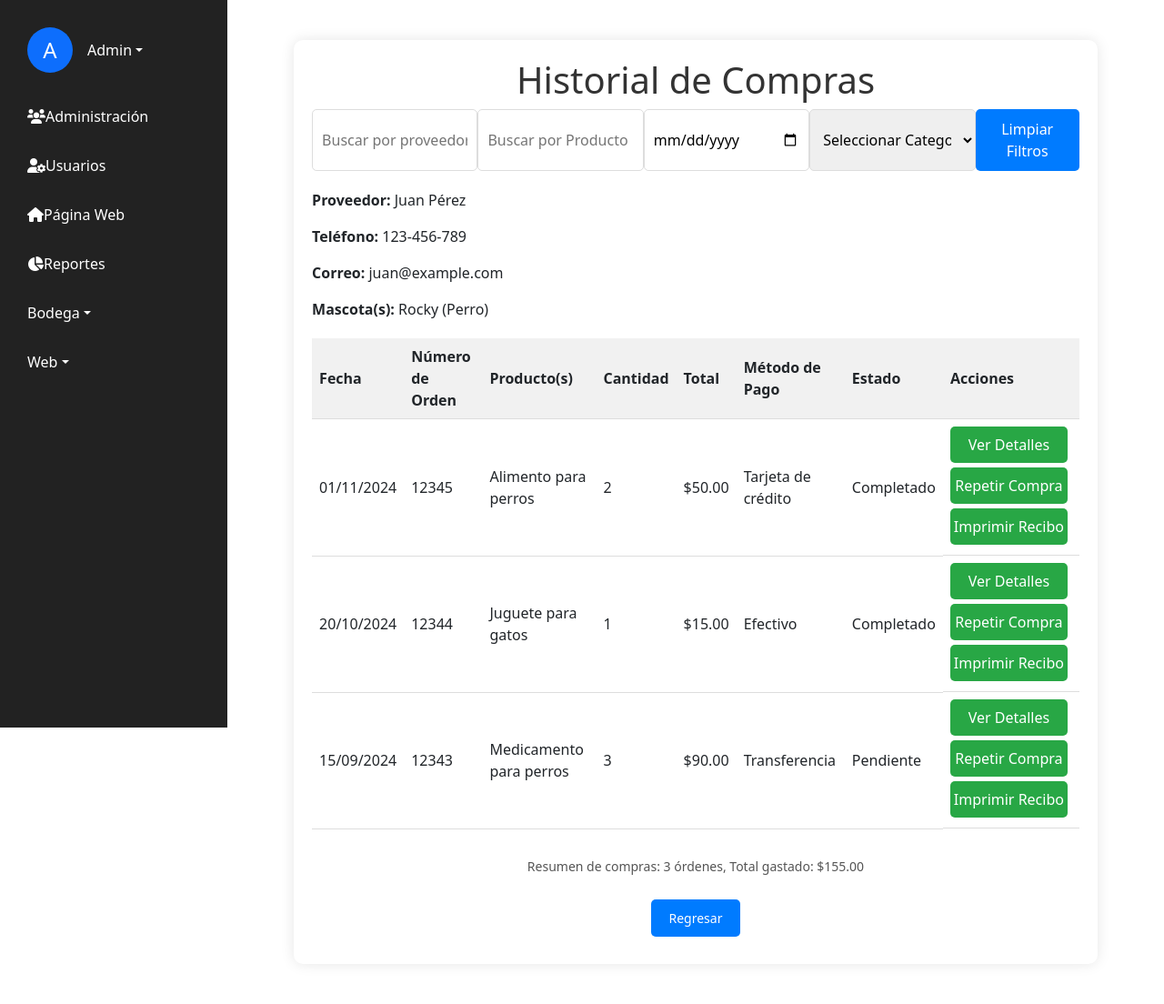
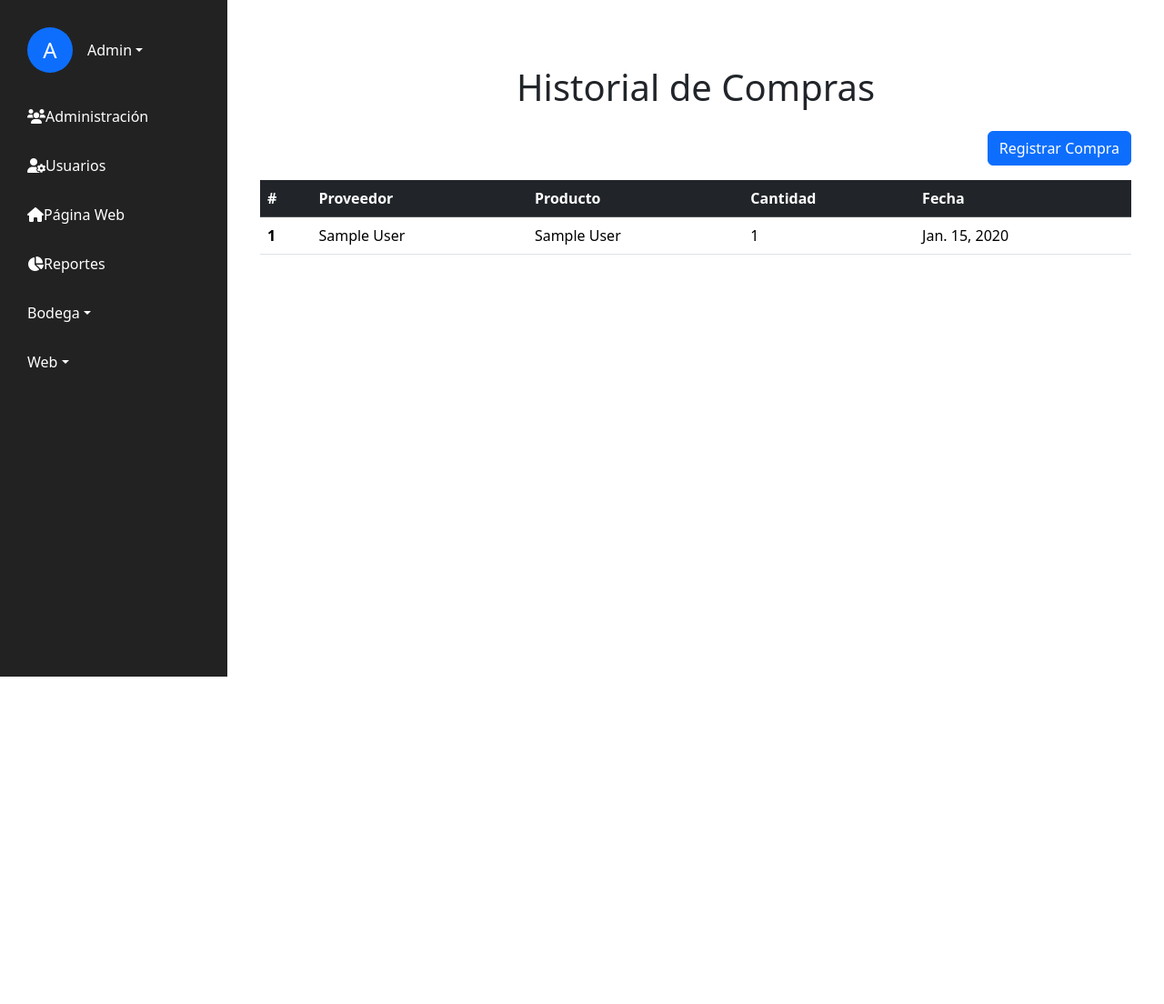
Before and after one commit to NickGV/proyecto-veterinaria, a Django app: page /dashboard_admin/hisCompras/ in a window 1280 px wide. Shown: the part 56-1160 px from the top of the page at 91% size. After the commit the page ends 800 px from the top, so only its background shows below. Run offline with Django 5.2, Linux system fonts and the light colour scheme; tables that the repository leaves empty hold one stand-in row (values such as "Sample post"); parts of the project's set-up code (start-up, migrations or seed data) failed here and were passed over.

Commit message:
featL: add CRUD to proveedores and compras

```diff
--- a/dashboard_admin/templates/hisCompras.html
+++ b/dashboard_admin/templates/hisCompras.html
@@ -1,104 +1,85 @@
 {% extends 'adminDashboard.html' %}
 {% load static %}
 {% block extra_css %}
-<link rel="stylesheet" href="{% static '/css/hisCompras.css' %}">
 {% endblock %}
-{%block content%}
-<div>
-    <div class="container">
-        <h1>Historial de Compras</h1>
+{% block content %}
+<div class="container mt-5">
+    <h1 class="text-center mb-4">Historial de Compras</h1>
 
-        <!-- Filtros de búsqueda -->
-        <div class="search-section">
-            <input type="text" id="search-client" placeholder="Buscar por proveedor" oninput="filterTable()">
-            <input type="text" id="search-product" placeholder="Buscar por Producto" oninput="filterTable()">
-            <input type="date" id="search-date" oninput="filterTable()">
-            <select id="search-category" onchange="filterTable()">
-                <option value="">Seleccionar Categoría</option>
-                <option value="alimentos">Alimentos</option>
-                <option value="medicamentos">Medicamentos</option>
-                <option value="accesorios">Accesorios</option>
-            </select>
-            <button onclick="clearFilters()">Limpiar Filtros</button>
-        </div>
+    <div class="d-flex justify-content-end mb-3">
+        <button class="btn btn-primary" data-bs-toggle="modal" data-bs-target="#addCompraModal">
+            Registrar Compra
+        </button>
+    </div>
 
-        <!-- Resumen del Cliente -->
-        <div class="client-info">
-            <p><strong>Proveedor:</strong> Juan Pérez</p>
-            <p><strong>Teléfono:</strong> 123-456-789</p>
-            <p><strong>Correo:</strong> juan@example.com</p>
-            <p><strong>Mascota(s):</strong> Rocky (Perro)</p>
-        </div>
-
-        <!-- Historial de compras -->
-        <table id="purchase-history">
-            <thead>
-                <tr>
-                    <th>Fecha</th>
-                    <th>Número de Orden</th>
-                    <th>Producto(s)</th>
-                    <th>Cantidad</th>
-                    <th>Total</th>
-                    <th>Método de Pago</th>
-                    <th>Estado</th>
-                    <th>Acciones</th>
-                </tr>
+    <div class="table-responsive">
+        <table class="table table-hover align-middle">
+            <thead class="table-dark">
+            <tr>
+                <th scope="col">#</th>
+                <th scope="col">Proveedor</th>
+                <th scope="col">Producto</th>
+                <th scope="col">Cantidad</th>
+                <th scope="col">Fecha</th>
+            </tr>
             </thead>
             <tbody>
-                <tr data-category="alimentos">
-                    <td>01/11/2024</td>
-                    <td>12345</td>
-                    <td>Alimento para perros</td>
-                    <td>2</td>
-                    <td>$50.00</td>
-                    <td>Tarjeta de crédito</td>
-                    <td>Completado</td>
-                    <td class="action-buttons">
-                        <a href="#" onclick="viewDetails(12345)">Ver Detalles</a>
-                        <a href="#" onclick="repeatPurchase(12345)">Repetir Compra</a>
-                        <a href="#" onclick="printReceipt(12345)">Imprimir Recibo</a>
-                    </td>
-                </tr>
-                <tr data-category="accesorios">
-                    <td>20/10/2024</td>
-                    <td>12344</td>
-                    <td>Juguete para gatos</td>
-                    <td>1</td>
-                    <td>$15.00</td>
-                    <td>Efectivo</td>
-                    <td>Completado</td>
-                    <td class="action-buttons">
-                        <a href="#" onclick="viewDetails(12344)">Ver Detalles</a>
-                        <a href="#" onclick="repeatPurchase(12344)">Repetir Compra</a>
-                        <a href="#" onclick="printReceipt(12344)">Imprimir Recibo</a>
-                    </td>
-                </tr>
-                <tr data-category="medicamentos">
-                    <td>15/09/2024</td>
-                    <td>12343</td>
-                    <td>Medicamento para perros</td>
-                    <td>3</td>
-                    <td>$90.00</td>
-                    <td>Transferencia</td>
-                    <td>Pendiente</td>
-                    <td class="action-buttons">
-                        <a href="#" onclick="viewDetails(12343)">Ver Detalles</a>
-                        <a href="#" onclick="repeatPurchase(12343)">Repetir Compra</a>
-                        <a href="#" onclick="printReceipt(12343)">Imprimir Recibo</a>
-                    </td>
-                </tr>
+            {% for compra in compras %}
+            <tr>
+                <th scope="row">{{ forloop.counter }}</th>
+                <td>{{ compra.proveedor.nombre }}</td>
+                <td>{{ compra.producto.nombre }}</td>
+                <td>{{ compra.cantidad }}</td>
+                <td>{{ compra.fecha }}</td>
+            </tr>
+            {% endfor %}
             </tbody>
         </table>
+    </div>
+</div>
 
-        <!-- Pie de página -->
-        <div class="footer">
-            <p>Resumen de compras: 3 órdenes, Total gastado: $155.00</p>
-            <button class="btn-regresar" onclick="history.back()">Regresar</button>
+<!-- Add Compra Modal -->
+<div class="modal fade" id="addCompraModal" tabindex="-1" aria-labelledby="addCompraModalLabel" aria-hidden="true">
+    <div class="modal-dialog modal-lg">
+        <div class="modal-content">
+            <form action="{% url 'add_compra' %}" method="post">
+                {% csrf_token %}
+                <div class="modal-header">
+                    <h5 class="modal-title" id="addCompraModalLabel">Registrar Compra</h5>
+                    <button type="button" class="btn-close" data-bs-dismiss="modal" aria-label="Close"></button>
+                </div>
+                <div class="modal-body">
+                    <div class="row g-3">
+                        <div class="col-md-6">
+                            <label for="compraProveedor" class="form-label">Proveedor</label>
+                            <select class="form-select" id="compraProveedor" name="proveedor" required>
+                                {% for proveedor in proveedores %}
+                                <option value="{{ proveedor.pk }}">{{ proveedor.nombre }}</option>
+                                {% endfor %}
+                            </select>
+                        </div>
+                        <div class="col-md-6">
+                            <label for="compraProducto" class="form-label">Producto</label>
+                            <select class="form-select" id="compraProducto" name="producto" required>
+                                {% for producto in productos %}
+                                <option value="{{ producto.pk }}">{{ producto.nombre }}</option>
+                                {% endfor %}
+                            </select>
+                        </div>
+                        <div class="col-md-6">
+                            <label for="compraCantidad" class="form-label">Cantidad</label>
+                            <input type="number" class="form-control" id="compraCantidad" name="cantidad" required>
+                        </div>
+                    </div>
+                </div>
+                <div class="modal-footer">
+                    <button type="button" class="btn btn-secondary" data-bs-dismiss="modal">Cerrar</button>
+                    <button type="submit" class="btn btn-primary">Registrar Compra</button>
+                </div>
+            </form>
         </div>
     </div>
 </div>
-
 {% endblock %}
 {% block extra_js %}
-<script src="{% static '/js/hisCompras.js' %}"></script>
 {% endblock %}
--- a/dashboard_admin/urls.py
+++ b/dashboard_admin/urls.py
@@ -1,10 +1,9 @@
 from django.urls import path
 from . import views
 
-
 urlpatterns = [
     path("modAdmin/", views.moduloadmin_view, name='modulo_admin'),
-    path('inventario/',views.inventario_view, name='inventario'),
+    path('inventario/', views.inventario_view, name='inventario'),
     path('inventario/agregar/', views.add_product, name='add_product'),
     path('inventario/editar/<int:pk>/', views.edit_product, name='edit_product'),
     path('inventario/eliminar/<int:pk>/', views.delete_product, name='delete_product'),
@@ -13,6 +12,10 @@ urlpatterns = [
     path("gestionUsusarios/", views.gestionUsusarios_view, name='gestionUsuarios'),
     path("infoClientes/", views.infoClientes_view, name='infoClientes'),
     path("proveedores/", views.proveedores_view, name='proveedores'),
-    path('add_provider/', views.add_provider, name='add_provider'),
+    path('proveedores/agregar/', views.add_provider, name='add_provider'),
+    path('proveedores/editar/<int:pk>/', views.edit_provider, name='edit_provider'),
+    path('proveedores/eliminar/<int:pk>/', views.delete_provider, name='delete_provider'),
+    path('compras/agregar/', views.add_compra, name='add_compra'),
+    path('ventas/agregar/', views.add_venta, name='add_venta'),
     path('editar_acerca_de/', views.editar_acerca_de, name='editar_acerca_de'),
 ]
--- a/dashboard_admin/views.py
+++ b/dashboard_admin/views.py
@@ -1,9 +1,9 @@
 from django.shortcuts import render, redirect, get_object_or_404
-from .models import AcercaDe, Producto
-from .forms import AcercaDeForm, ProductoForm
-# Create your views here.
+from .models import AcercaDe, Producto, Proveedor, Compra
+from .forms import AcercaDeForm, ProductoForm, ProveedorForm, CompraForm
+
 def moduloadmin_view(request):
-     return render(request, 'modAdmin.html')
+    return render(request, 'modAdmin.html')
 
 def inventario_view(request):
     productos = Producto.objects.all()
@@ -11,19 +11,49 @@ def inventario_view(request):
     return render(request, 'inventario.html', {'productos': productos, 'form': form})
 
 def hisVentas_view(request):
-     return render(request, 'hisVentas.html')
+    ventas = Venta.objects.all()
+    return render(request, 'hisVentas.html', {'ventas': ventas})
 
 def hisCompras_view(request):
-     return render(request, 'hisCompras.html')
+    compras = Compra.objects.all()
+    proveedores = Proveedor.objects.all()
+    productos = Producto.objects.all()
+    return render(request, 'hisCompras.html', {'compras': compras, 'proveedores': proveedores, 'productos': productos})
 
 def gestionUsusarios_view(request):
-     return render(request, 'gestionUsuarios.html')
+    return render(request, 'gestionUsuarios.html')
 
 def infoClientes_view(request):
-     return render(request, 'infoClient.html')
+    return render(request, 'infoClient.html')
 
 def proveedores_view(request):
-     return render(request, 'proveedores.html')
+    proveedores = Proveedor.objects.all()
+    form = ProveedorForm()
+    return render(request, 'proveedores.html', {'proveedores': proveedores, 'form': form})
+
+def add_provider(request):
+    if request.method == 'POST':
+        form = ProveedorForm(request.POST)
+        if form.is_valid():
+            form.save()
+            return redirect('proveedores')
+    return redirect('proveedores')
+
+def edit_provider(request, pk):
+    proveedor = get_object_or_404(Proveedor, pk=pk)
+    if request.method == 'POST':
+        form = ProveedorForm(request.POST, instance=proveedor)
+        if form.is_valid():
+            form.save()
+            return redirect('proveedores')
+    return redirect('proveedores')
+
+def delete_provider(request, pk):
+    proveedor = get_object_or_404(Proveedor, pk=pk)
+    if request.method == 'POST':
+        proveedor.delete()
+        return redirect('proveedores')
+    return redirect('proveedores')
 
 def add_product(request):
     if request.method == 'POST':
@@ -49,8 +79,27 @@ def delete_product(request, pk):
         return redirect('inventario')
     return redirect('inventario')
 
-def add_provider(request):
-     return
+def add_compra(request):
+    if request.method == 'POST':
+        form = CompraForm(request.POST)
+        if form.is_valid():
+            compra = form.save()
+            producto = compra.producto
+            producto.cantidad_disponible += compra.cantidad
+            producto.save()
+            return redirect('hisCompras')
+    return redirect('hisCompras')
+
+def add_venta(request):
+    if request.method == 'POST':
+        form = VentaForm(request.POST)
+        if form.is_valid():
+            venta = form.save()
+            producto = venta.producto
+            producto.cantidad_disponible -= venta.cantidad
+            producto.save()
+            return redirect('hisVentas')
+    return redirect('hisVentas')
 
 def editar_acerca_de(request):
     acerca_de, created = AcercaDe.objects.get_or_create(id=1)
```
Also changed, not shown: dashboard_admin/forms.py (+16 -4 lines), dashboard_admin/models.py (+19 -2 lines), dashboard_admin/templates/proveedores.html (+79 -175 lines), dashboard_admin/migrations/0003_proveedor_compra.py (added).
